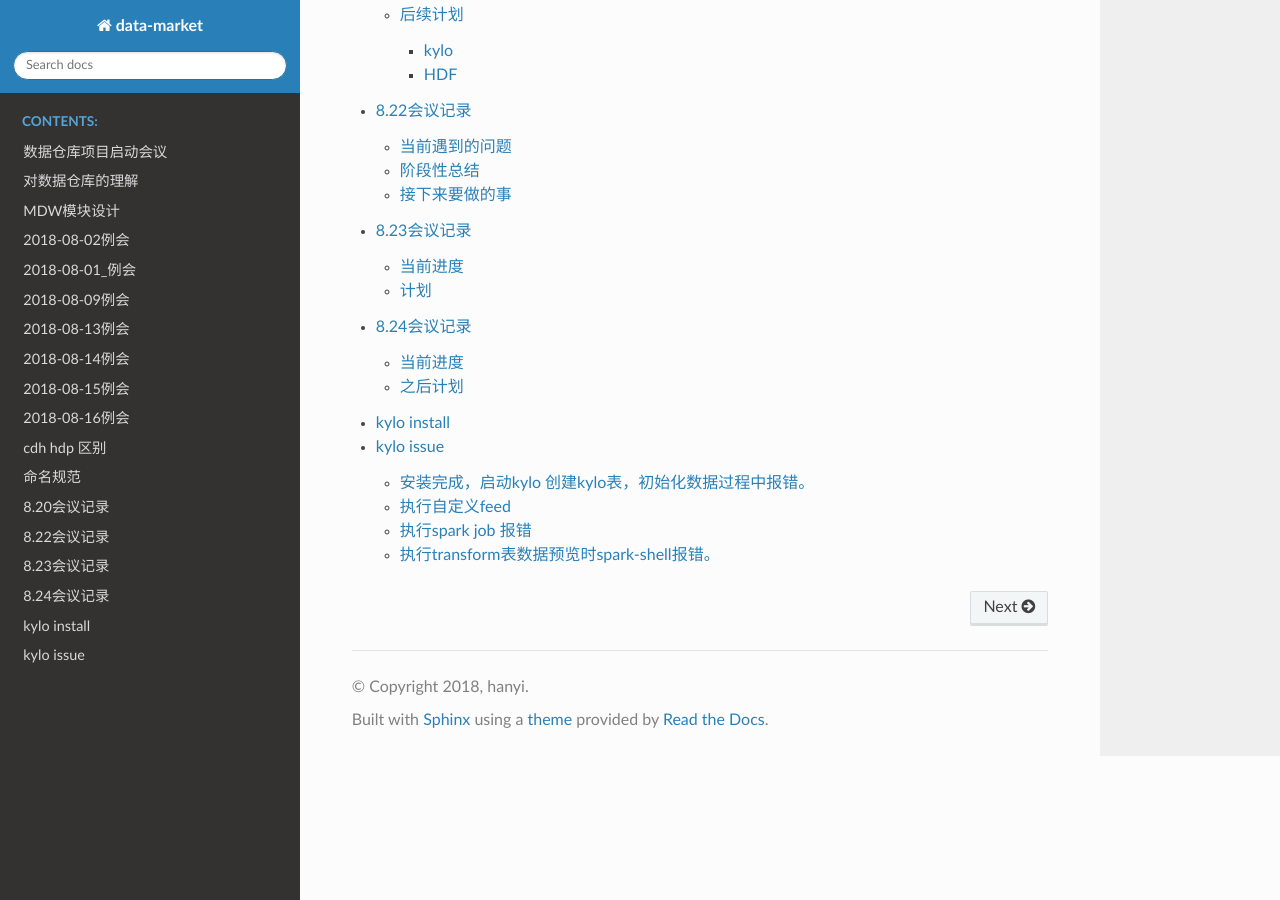
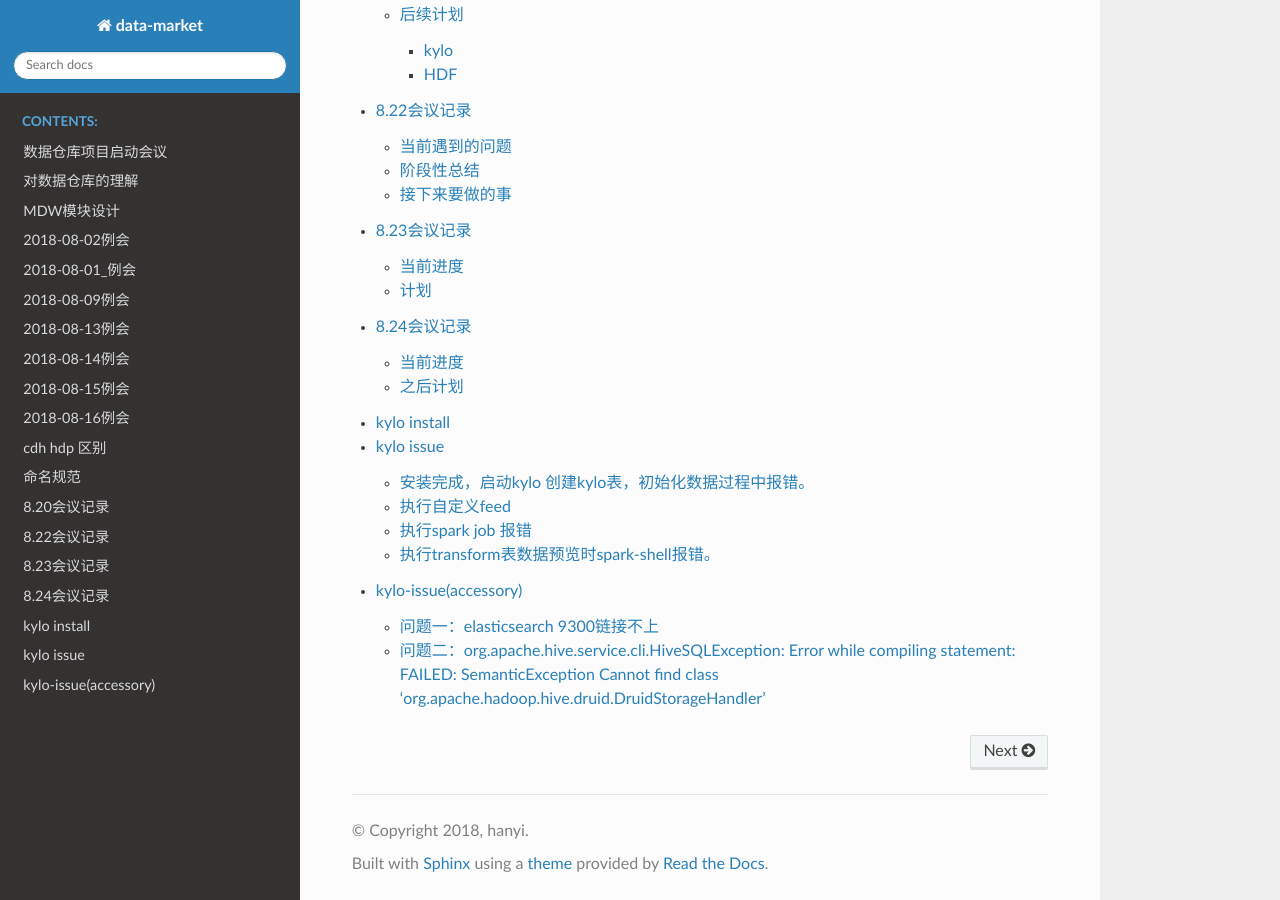
Before and after one commit to CN-hanyi/datamart, a Sphinx documentation site: the page built from source/index.rst, in a window 1280 px wide and 900 px high, scrolled down 1548 px. Built offline with Sphinx 7.4.7 and the Read the Docs theme 2.0.0, drawn with Linux system fonts in a browser that asks for light colours; pages that are not in the unit, such as notebooks, are missing from menus.

Commit message:
wl kylo-issue(acc..).md commit...

```diff
--- a/source/index.rst
+++ b/source/index.rst
@@ -20,3 +20,4 @@
    meetting/8.24会议记录
    note/kylo_install
    note/kylo-issue
+   note/kylo-issue(accessory)
--- /dev/null
+++ b/source/note/kylo-issue(accessory).md
@@ -0,0 +1,18 @@
+# kylo-issue(accessory)
+
+## 问题一：elasticsearch 9300链接不上
+*	解决：在/etc/elasticsearch/elasticsearch.yml中修改配置文件
+		1：
+		network.host: localhost
+		transport.tcp.port: 9300
+
+		或者2：
+		network.host: 0.0.0.0
+
+## 问题二：org.apache.hive.service.cli.HiveSQLException: Error while compiling statement: FAILED: SemanticException Cannot find class 'org.apache.hadoop.hive.druid.DruidStorageHandler'
+*	解决：
+		1.在ambari界面hive下的configs标签下把Interactive Query功能打开
+		2.在ambari界面hive下的summary标签下复制HiveServer2 Interactive JDBC URL内容
+		3.在/usr/hdp/2.6.5.0-292/hive2/bin下进入beeline交互行
+		4.!connect jdbc:hive2://xbn-hdp-2:2181,xbn-hdp-1:2181,xbn-hdp-7:2181/;serviceDiscoveryMode=zooKeeper;zooKeeperNamespace=hiveserver2-hive2 scott tiger
+		5.在连接后的提示符下运行hive/druid关联语句
```
